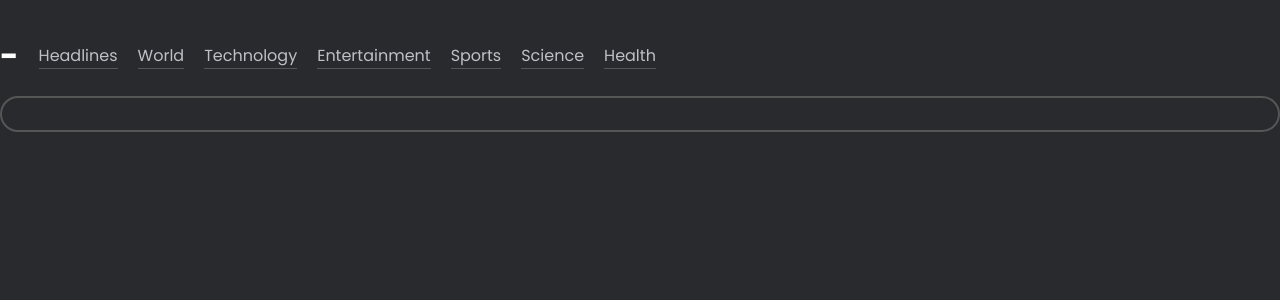
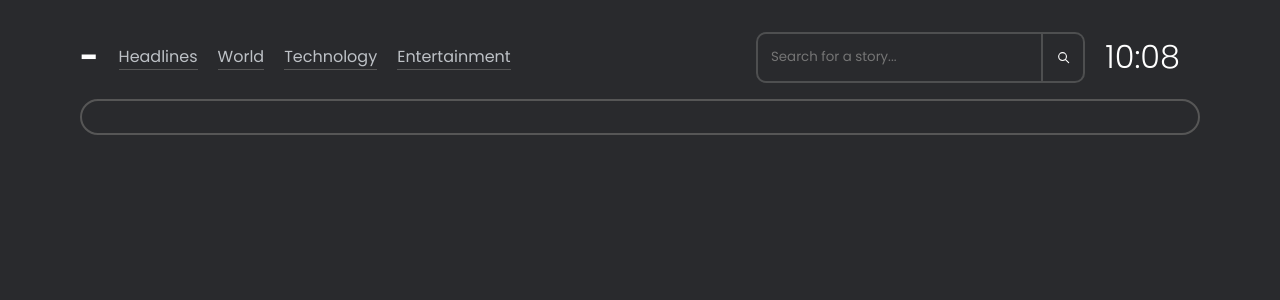
Before and after one commit to yuckdevchan/ai-news-app, a Flask app: template templates/home.html in a window 1280 px wide. Shown: the top 300 px of the page. Run offline with Flask 3, Linux system fonts and the light colour scheme; the template is opened without the code that fills it, so the values that code supplies are empty.

Commit message:
Searching

```diff
--- /dev/null
+++ b/config.py
@@ -0,0 +1,3 @@
+config = {
+    "verify_certs": False,
+}
--- a/main.py
+++ b/main.py
@@ -10,16 +10,30 @@ settings = {
 @app.route("/")
 def index():
     topic = "Headlines"
-    requested_news = news.get_news(topic)
+    requested_news = news.get_news(topic, False)
     return render_template("home.html", name=settings["name"], news=requested_news, topic=topic, topic_color=news.topic_id[topic][1])
 
 @app.route("/topic/<topic>")
 def topic(topic):
     topic = topic.capitalize()
-    requested_news = news.get_news(topic)
+    requested_news = news.get_news(topic, False)
     if requested_news == ["Invalid topic."]:
         return redirect("/")
     return render_template("home.html", name=settings["name"], news=requested_news, topic=topic, topic_color=news.topic_id[topic][1])
 
+@app.route("/topic/byId/<topic_id>")
+def topic_by_id(topic_id):
+    topic = topic_id
+    requested_news = news.get_news(topic, True)
+    if requested_news == ["Invalid topic."]:
+        return redirect("/")
+    return render_template("home.html", name=settings["name"], news=requested_news, topic="Custom Topic")
+
+@app.route("/search")
+def search():
+    query = request.args.get("q")
+    requested_news = news.search_news(query)
+    return render_template("home.html", name=settings["name"], news=requested_news, topic="Custom Topic", query=query)
+
 if __name__ == "__main__":
     app.run(debug=True)
--- a/news.py
+++ b/news.py
@@ -1,3 +1,5 @@
+from config import config
+
 import requests
 from pathlib import Path
 from GoogleNews import GoogleNews
@@ -13,9 +15,12 @@ topic_id = {
     "Health": ("CAAqJQgKIh9DQkFTRVFvSUwyMHZNR3QwTlRFU0JXVnVMVWRDS0FBUAE", "#5677FC"),
 }
 
-def get_news(topic: str) -> list:
+def get_news(topic: str, id_used: bool) -> list:
     try:
-        googlenews.set_topic(topic_id[topic][0])
+        if id_used:
+            googlenews.set_topic(topic)
+        else:
+            googlenews.set_topic(topic_id[topic][0])
     except KeyError:
         return ["Invalid topic."]
     googlenews.get_news()
@@ -23,7 +28,7 @@ def get_news(topic: str) -> list:
     for story in results:
         if story["img"] != None:
             img = story["img"]
-            img = requests.get(img).url
+            img = requests.get(img, verify=config["verify_certs"]).url
             story["img"] = img
         if Path(f"static/media/{story['media']}.png").exists():
             story["mediaFavicon"] = f"/static/media/{story['media']}.png"
@@ -31,3 +36,18 @@ def get_news(topic: str) -> list:
             story["mediaFavicon"] = None
     googlenews.clear()
     return results
+
+def search_news(query):
+    googlenews.get_news(query)
+    results = googlenews.results()[:30]
+    for story in results:
+        if story["img"] != None:
+            img = story["img"]
+            img = requests.get(img, verify=config["verify_certs"]).url
+            story["img"] = img
+        if Path(f"static/media/{story['media']}.png").exists():
+            story["mediaFavicon"] = f"/static/media/{story['media']}.png"
+        else:
+            story["mediaFavicon"] = None
+    googlenews.clear()
+    return results
--- /dev/null
+++ b/static/main.js
@@ -0,0 +1,5 @@
+document.addEventListener("DOMContentLoaded", updateWeather); // Update weather on page load
+setInterval(updateWeather, 600000); // Update weather every 10 minutes
+
+document.addEventListener("DOMContentLoaded", updateTime); // Update time on page load
+setInterval(updateTime, 1000); // Update time every second
--- a/static/style.css
+++ b/static/style.css
@@ -38,6 +38,9 @@ body {
     flex-direction: column;
     align-items: center;
     width: 100%;
+    box-sizing: border-box;
+    padding-left: 5em;
+    padding-right: 5em;
 }
 
 .top-section {
@@ -58,6 +61,14 @@ body {
     align-items: center;
 }
 
+.top-section .right {
+    display: flex;
+    flex-wrap: wrap;
+    flex-direction: row;
+    gap: 1.25em;
+    align-items: center;
+}
+
 .top-section .left a {
     color: var(--secondary-text-color);
     text-decoration: none;
@@ -71,8 +82,55 @@ body {
     transition: color 0.3s, border-bottom 0.3s;
 }
 
+.search-form {
+    display: flex;
+}
+
+.search-bar {
+    background-color: var(--background-color);
+    border: 0.2em solid var(--tertiary-text-color);
+    color: var(--primary-text-color);
+    border-radius: 0.75em;
+    border-top-right-radius: 0;
+    border-bottom-right-radius: 0;
+    padding: 1em;
+    font-family: "Poppins", sans-serif;
+    transition: border 0.3s;
+}
+
+.search-bar:focus {
+    outline: none;
+    border: 0.2em solid #0091ec;
+    transition: border 0.3s;
+}
+
+.search-button {
+    background-color: var(--background-color);
+    border: 0.2em solid var(--tertiary-text-color);
+    border-left: none;
+    color: var(--primary-text-color);
+    border-radius: 0.75em;
+    border-top-left-radius: 0;
+    border-bottom-left-radius: 0;
+    padding: 1em;
+    font-family: "Poppins", sans-serif;
+    display: flex;
+    align-items: center;
+    transition: background-color 0.3s;
+}
+
+.search-button:hover {
+    background-color: var(--tertiary-text-color);
+    transition: background-color 0.3s;
+}
+
 #weatherText {
     font-weight: bold;
+    font-size: 2em;
+}
+
+#timeText {
+    font-weight: 300;
     font-size: 2em;
 }
 
@@ -101,6 +159,8 @@ body {
     gap: 0.25em;
     border: 0.1em solid transparent;
     transition: background-color 0.3s, border 0.3s;
+    width: 40em;
+    max-width: 100%;
 }
 
 .story:hover {
@@ -114,7 +174,7 @@ body {
     border-top-right-radius: 0;
     border-bottom-right-radius: 0;
     width: 16em;
-    height: 10em;
+    height: 100%;
     object-fit: cover;
 }
 
--- /dev/null
+++ b/static/time.js
@@ -0,0 +1,5 @@
+function updateTime() {
+    const timeText = document.getElementById('timeText');
+    const date = new Date();
+    timeText.innerText = date.toLocaleTimeString('en-GB', { hour: '2-digit', minute: '2-digit' });
+}
--- /dev/null
+++ b/static/weather.js
@@ -0,0 +1,15 @@
+function updateWeather() {
+    // get location from browser and then get weather from open meteo
+    navigator.geolocation.getCurrentPosition((position) => {
+      const lat = position.coords.latitude;
+      const lon = position.coords.longitude;
+      var response = fetch(`https://api.open-meteo.com/v1/forecast?latitude=${lat}&longitude=${lon}&current=temperature_2m`);
+      response.then((response) => {
+        response.json().then((data) => {
+          console.log(data)
+          const temp = data.current.temperature_2m;
+          document.getElementById("weatherText").innerText = `${temp}°C`;
+        });
+      });
+    });
+  }
--- a/templates/home.html
+++ b/templates/home.html
@@ -3,26 +3,11 @@
         <meta charset="UTF-8">
         <meta name="viewport" content="width=device-width, initial-scale=1.0">
         <link rel="stylesheet" href="{{ url_for('static', filename='style.css') }}">
+        <script src="{{ url_for('static', filename='time.js') }}"></script>
+        <script src="{{ url_for('static', filename='weather.js') }}"></script>
+        <script src="{{ url_for('static', filename='main.js') }}"></script>
         <title>Home</title>
     </head>
-    <script>
-        function updateWeather() {
-          // get location from browser and then get weather from open meteo
-          navigator.geolocation.getCurrentPosition((position) => {
-            const lat = position.coords.latitude;
-            const lon = position.coords.longitude;
-            var response = fetch(`https://api.open-meteo.com/v1/forecast?latitude=${lat}&longitude=${lon}&current=temperature_2m`);
-            response.then((response) => {
-              response.json().then((data) => {
-                console.log(data)
-                const temp = data.current.temperature_2m;
-                document.getElementById("weatherText").innerText = `${temp}°C`;
-              });
-            });
-          });
-        }
-        document.addEventListener("DOMContentLoaded", updateWeather);
-    </script>
     <body>
         <div class="main-content">
             <div class="top-section">
@@ -32,11 +17,21 @@
                     <a href="/topic/world">World</a>
                     <a href="/topic/technology">Technology</a>
                     <a href="/topic/entertainment">Entertainment</a>
-                    <a href="/topic/sports">Sports</a>
-                    <a href="/topic/science">Science</a>
-                    <a href="/topic/health">Health</a>
+                    <!-- <a href="/topic/sports">Sports</a> -->
+                    <!-- <a href="/topic/science">Science</a> -->
+                    <!-- <a href="/topic/health">Health</a> -->
                 </div>
                 <div class="right">
+                    <div class="search">
+                        <form action="/search" class="search-form">
+                            <input class="search-bar" type="text" id="q" name="q" placeholder="Search for a story..."{% if query %} value="{{ query }}"{% endif %}></input>
+                            <!-- <input class="search-button" type="submit" value=""></input> -->
+                            <button class="search-button" type="submit"><svg xmlns="http://www.w3.org/2000/svg" width="1em" height="1em" viewBox="0 0 24 24"><path fill="none" stroke="currentColor" stroke-linecap="round" stroke-linejoin="round" stroke-width="2" d="M3 10a7 7 0 1 0 14 0a7 7 0 1 0-14 0m18 11l-6-6"/></svg></button>
+                        </form>
+                    </div>
+                    <div class="time">
+                        <p id="timeText"></p>
+                    </div>
                     <div class="weather">
                         <p id="weatherText"></p>
                     </div>
```
Also changed, not shown: static/media/Metro.co.uk.png (added), static/media/Sky News.png (added), static/media/The Independent.png (added).
